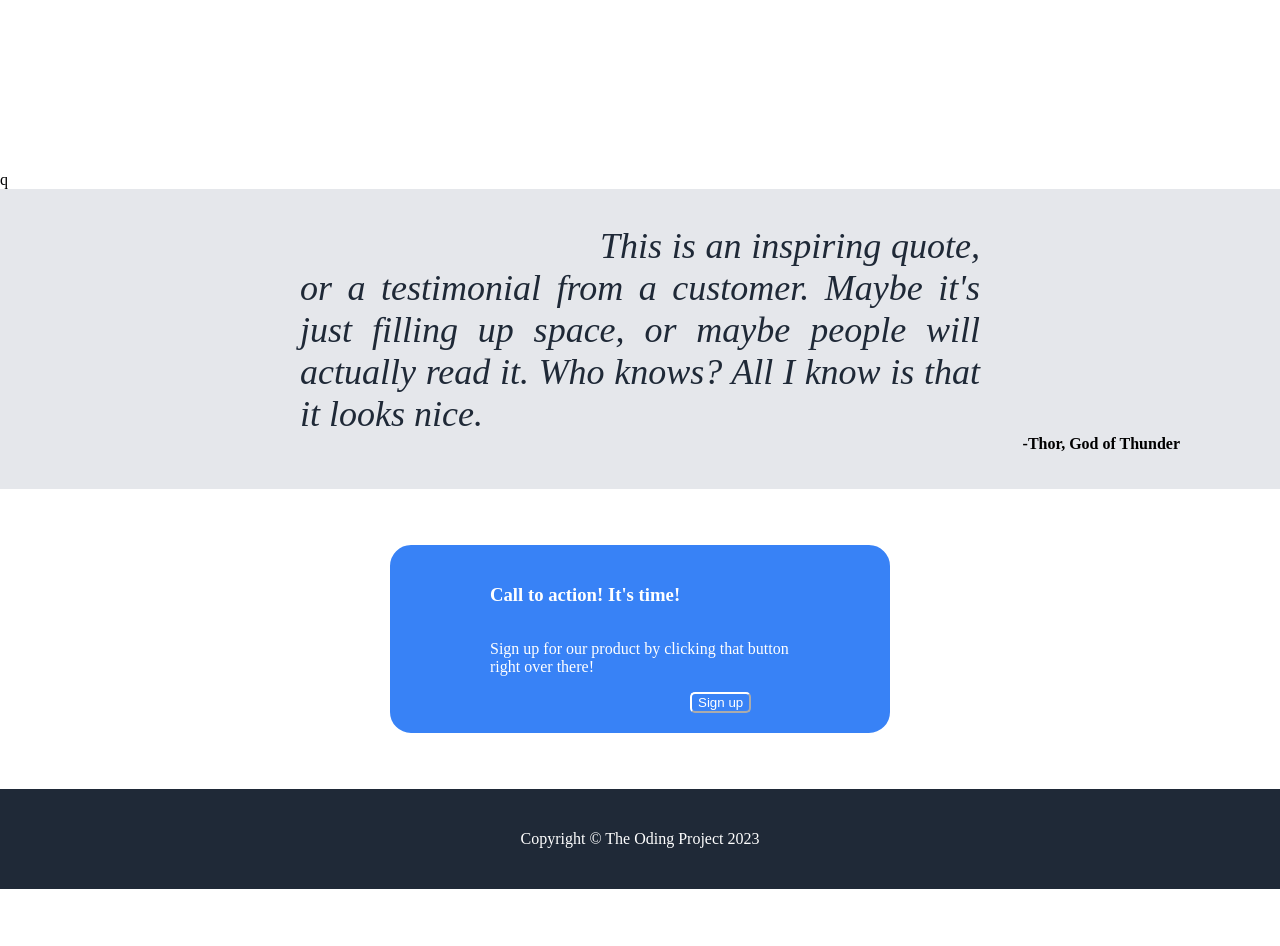
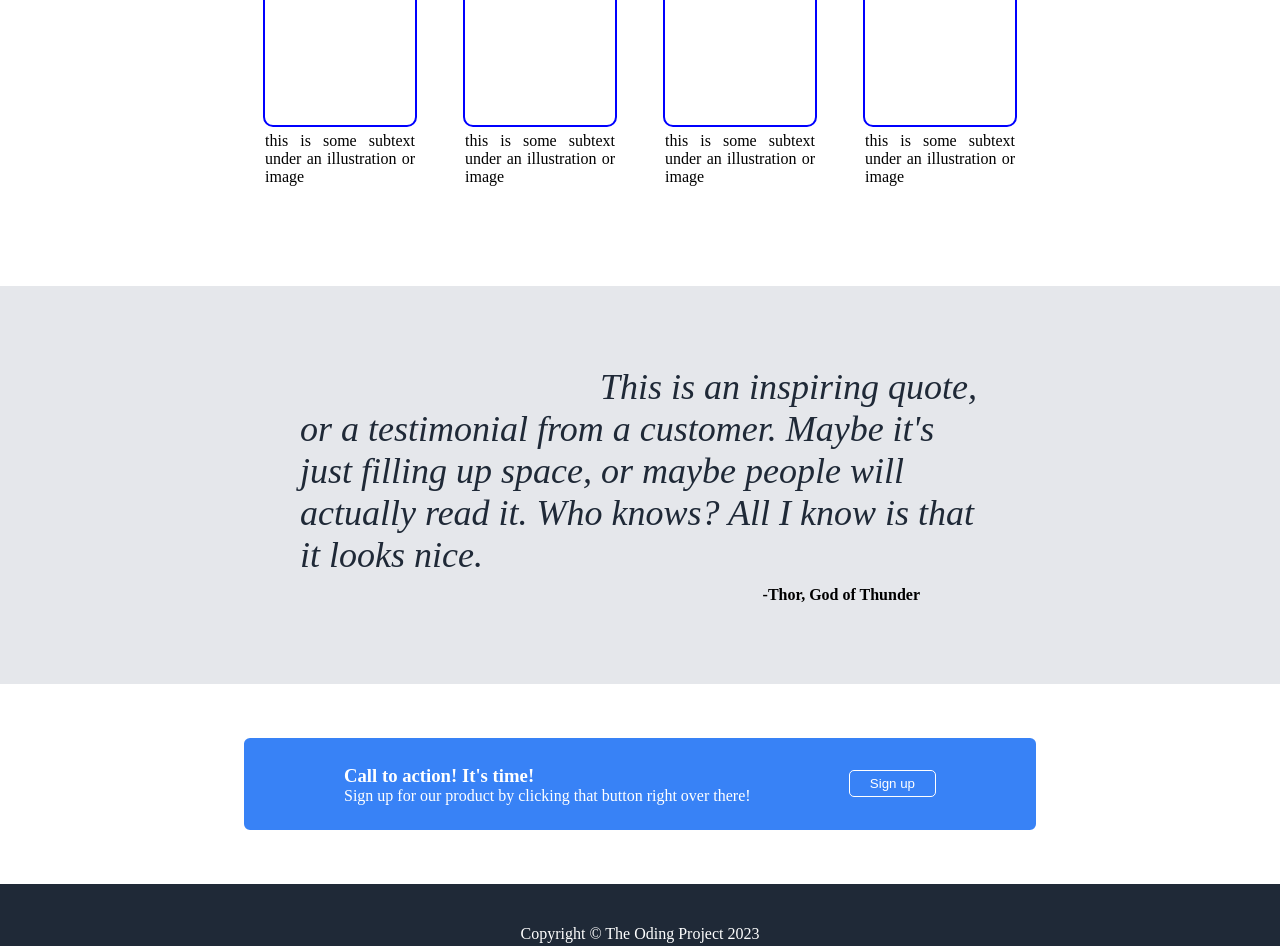
Before and after one commit to coding-hard/odin-landing, a plain HTML site: page index.html in a window 1280 px wide. Shown: the part 529-1475 px from the top of the page. Before the commit the page ends 1418 px from the top, so only its background shows below. Drawn offline with Linux system fonts and the light colour scheme.

Commit message:
Complete mark-up: center elements, polish buttons, complete assignment. Remove flex-basis and general div wrapper in the middle. Change flex-basis into width/height.

```diff
--- a/index.html
+++ b/index.html
@@ -18,11 +18,11 @@
             <li><a href="#">header link three</a></li>
         </ul>
     </div>
-    <div class="container">
         <div class="hero">
             <div class="hero-left">
                 <h1>This sebsite is awesome</h1>
-            <p>This website has some subtext that goes here under the main title. It's a smaller font and the color is
+                <p>This website has some subtext that goes here under the main title. It's a smaller font and the color
+                    is
                     lower contrast</p>
                 <button>Sign up</button>
             </div>
@@ -30,26 +30,38 @@
         </div>
         <div class="info">
             <h2>Some random information</h2>
-            <img>
+            <div class="illustrations">
+                <div>
+                    <div class="quadrilateral"></div>
                     <p>this is some subtext under an illustration or image</p>
-            <img>
+                </div>
+                <div>
+                    <div class="quadrilateral"></div>
                     <p>this is some subtext under an illustration or image</p>
-            <img>
+                </div>
+                <div>
+                    <div class="quadrilateral"></div>
                     <p>this is some subtext under an illustration or image</p>
-            <img>
+                </div>
+                <div>
+                    <div class="quadrilateral"></div>
                     <p>this is some subtext under an illustration or image</p>
-        </div>q
+                </div>
+            </div>
+        </div>
         <div class="quote">
-            <span><em>This is an inspiring quote, or a testimonial from a customer. Maybe it's just filling up space, or maybe
+            <span><em>This is an inspiring quote, or a testimonial from a customer. Maybe it's just filling up space, or
+                    maybe
                     people will actually read it. Who knows? All I know is that it looks nice.</em></span>
             <span>-Thor, God of Thunder</span>
         </div>
         <div class="cta">
             <div class="cta-container">
+                <div class="cta-left">
                 <h3>Call to action! It's time!</h3>
                 <p>Sign up for our product by clicking that button right over there!</p>
+                </div>
                 <button>Sign up</button>
-            </div>
             </div>
         </div>
     <div class="footer"> Copyright © The Oding Project 2023 </div>
--- a/styles.css
+++ b/styles.css
@@ -9,11 +9,6 @@ body {
     display: flex;
     flex-direction: column;
     flex: 1;
-}
-
-.container div {
-    flex-basis: 300px;
-    /* box-sizing: border-box; */
 }
 
 .header,
@@ -62,6 +57,7 @@ ul {
     align-items: start;
     margin-left: 100px;
     gap: 5px;
+    flex-basis: 400px;
 }
 
 .hero h1 {
@@ -78,31 +74,64 @@ ul {
 
 .hero button {
     background-color: #3882f6;
-    border-color: white;
     color: white;
     border-radius: 5px;
     box-shadow: none;
+    border: none;
+    padding: 5px 20px;
 }
 
 .hero .image {
-    border: 4px solid black;
+    border: 2px black;
     background-color: rgb(162, 128, 128);
     color: blanchedalmond;
-    border-radius: 10px;
-    text-align: center;
+    border-radius: 5px;
+    display: flex;
+    justify-content: center;
+    align-items: center;
     margin-right: 100px;
     margin-bottom: 100px;
     flex-basis: 500px;
+    height: 200px;
 }
 
 .info {
    display: flex;
+   flex-direction: column;
+   align-items: center;
 }
 
 .info h2 {
     font-size: 36px;
     font-weight: bold;
     color: #1f2937
+}
+
+.info .illustrations {
+    display: flex;
+    flex-direction: row;
+    gap: 50px;
+}
+
+.info .illustrations div {
+    display: flex;
+    flex-direction: column;
+    justify-content: center;
+    align-items: center;
+    width: 150px;
+    text-align: justify;
+}
+
+.info .illustrations .quadrilateral {
+    border: 2px solid blue;
+    border-radius: 10px;
+    height: 150px;
+    width: 150px;
+}
+
+.info p {
+    margin-top: 5px;
+    margin-bottom: 100px;
 }
 
 .quote {
@@ -118,14 +147,15 @@ ul {
     font-size: 36px;
     font-weight: 100;
     color: #1f2937;
-    margin-left: 300px;
-    margin-right: 300px;
-    text-align: justify;
+    margin: 80px 300px;
+    margin-bottom: 10px;
+    text-align: start;
 }
 
 .quote :nth-child(2) {
     margin-left: auto;
-    margin-right: 100px;
+    margin-right: 360px;
+    margin-bottom: 80px;
     font-weight: bold;
 }
 
@@ -136,21 +166,42 @@ ul {
 }
 
 .cta-container {
+    display: flex;
+    flex-direction: row;
     background-color:#3882f6;
-    width: 200px;
+    width: 800px;
+    height: 100px;
     border: 4px solid;
-    border-radius: 25px;
-    padding: 20px 100px;
+    border-radius: 10px;
     color: white;
+    margin: 50px 0px;
+    box-sizing: border-box;
+    justify-content: space-between;
+    align-items: center;
+}
+
+.cta-left {
     display: flex;
     flex-direction: column;
-    align-items: start;
+    margin: 0px;
+    padding: 0px;
+    margin-left: 100px;
+}
+
+.cta-left h3 {
+    margin-bottom: 0px;
+}
+
+.cta-left p {
+    margin-top: 0px;
 }
 
 .cta-container button {
+    margin-right: 100px;
     background-color: #3882f6;
-    border-color: white;
     color: white;
     border-radius: 5px;
-    margin-left: 200px;
+    box-shadow: none;
+    border: 1px solid white;
+    padding: 5px 20px;
 }
```
Lines whose indentation alone changed are shown as unchanged.
